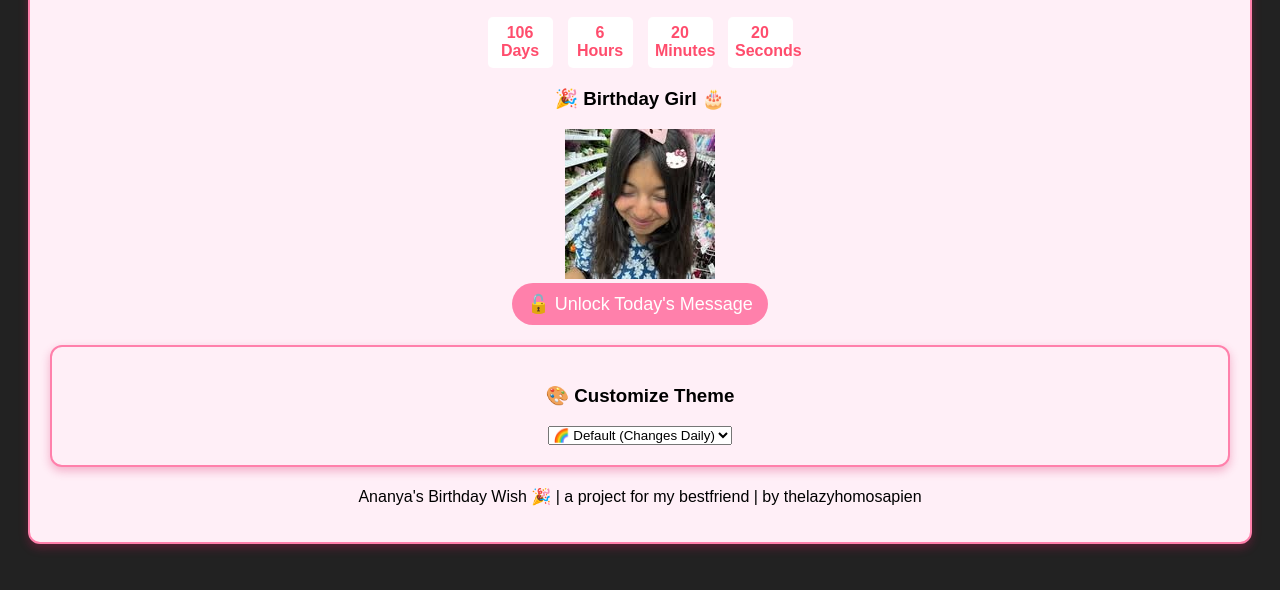
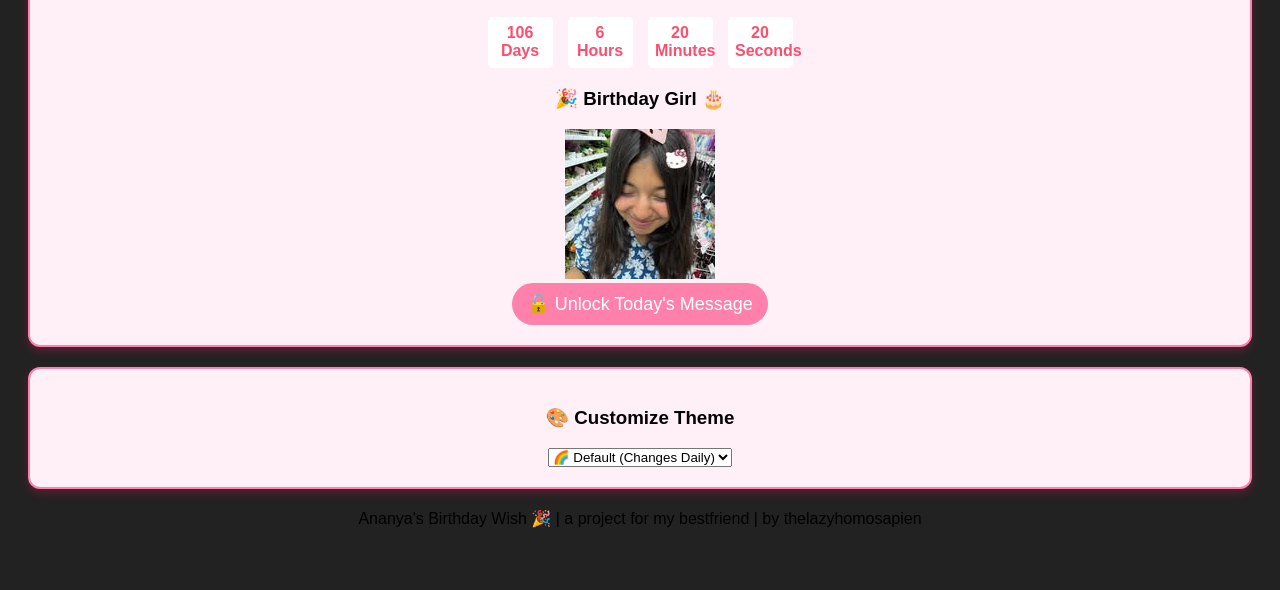
Before and after one commit to theskulltrapper/ananya.github.io, a plain HTML site: page index.html in a window 1280 px wide. Shown: the part 172-762 px from the top of the page. Drawn offline with Linux system fonts and the light colour scheme.

Commit message:
division

```diff
--- a/index.html
+++ b/index.html
@@ -32,14 +32,14 @@
 
         <button class="unlock-btn bounce" onclick="unlockMessage()">🔓 Unlock Today's Message</button>
         <p id="daily-message" class="hidden glow"></p>
-
+    </div>
      <!-- Hidden Video -->
      <video id="surpriseVideo" class="hidden" controls>
         <source src="Rick Astley - Never Gonna Give You Up (Official Music Video).mp4" type="video/mp4">
     </video>
 
      <!-- Theme Customization -->
-     <div class="container">
+    <div class="container">
         <h3>🎨 Customize Theme</h3>
         <select id="themeSelector">
             <option value="">🌈 Default (Changes Daily)</option>
@@ -47,13 +47,11 @@
             <option value="dark">🌙 Dark Mode</option>
             <option value="pastel">🩷 Pastel Dream</option>
         </select>
+      </div>
     </div>
+    <script src="script.js"></script>
 
-    <script src="script.js"></script>
-<DIV>
-    <footer
-        <p> Ananya's Birthday Wish  🎉 | a project for my bestfriend |  by thelazyhomosapien </p>
-    </footer>
- </div>
+  <div class="container> <footer> <p> Ananya's Birthday Wish  🎉 | a project for my bestfriend |  by thelazyhomosapien </p> </footer> </div>
+
 </body>
 </html>
```
